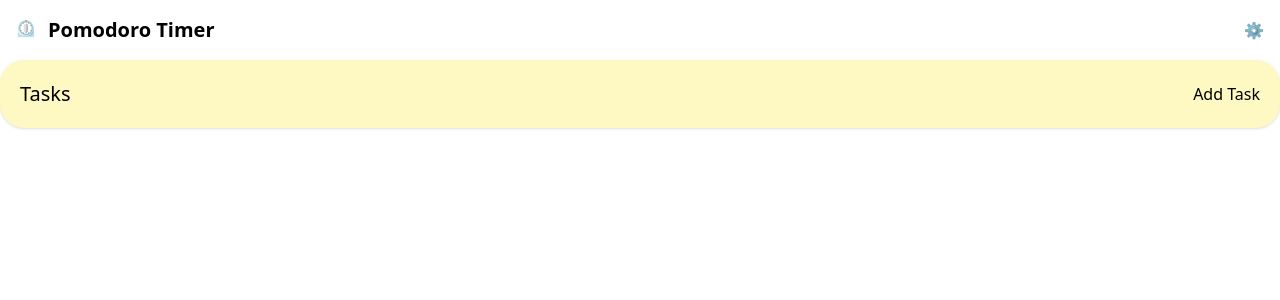
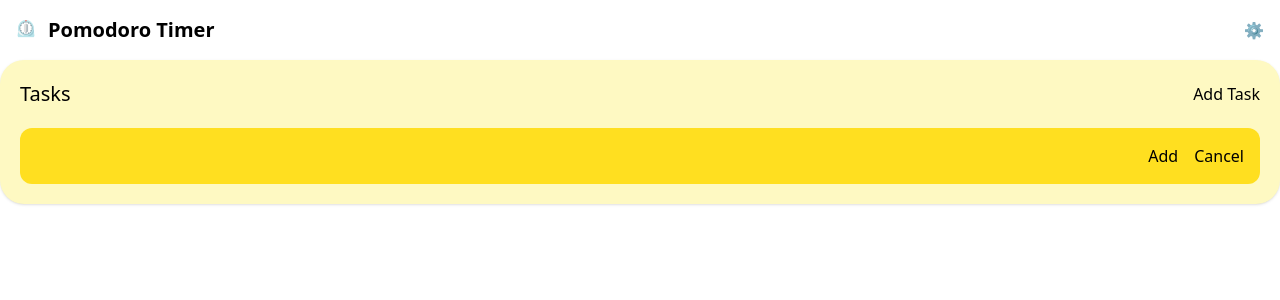
Before and after one commit to jstevenfm/PomodoroTimer-React-Tailwind, a React (Vite) app: page / in a window 1280 px wide. Shown: the top 300 px of the page. Built offline with nearby package versions, Linux system fonts and the light colour scheme.

Commit message:
feat: Integrate InputNewTask component into TasksHeader for task addition functionality

```diff
--- a/src/assets/components/sections/task/InputNewTask.jsx
+++ b/src/assets/components/sections/task/InputNewTask.jsx
@@ -1,8 +1,26 @@
-const InputNewTask = () => {
+const InputNewTask = ({ setTasks }) => {
+
+  const addNewTask = (e) => {
+    e.preventDefault();
+
+    const inputTitle = e.target.title.value;
+
+    if (inputTitle === "") {
+      return;
+    }
+    const newTask = {
+      id: Math.random().toString(36).substring(2, 9),
+      title: inputTitle,
+      completed: false,
+    };
+    setTasks((prevTasks) => [...prevTasks, newTask]);
+    e.target.title.value = "";
+  };
+
   return (
-    <form className="flex justify-between items-center bg-yellow-300 mt-5 rounded-xl p-4 gap-4">
-      <input type="text" className="flex-2/3" ></input>
-        <button type="submit">Add</button>
+    <form onSubmit={addNewTask} className="flex justify-between items-center bg-yellow-300 mt-5 rounded-xl p-4 gap-4">
+      <input type="text" name="title" className="flex-2/3" />
+        <button type="submit" >Add</button>
         <button type="button">Cancel</button>
     </form>
   )
--- a/src/assets/components/sections/task/TasksHeader.jsx
+++ b/src/assets/components/sections/task/TasksHeader.jsx
@@ -1,9 +1,19 @@
+
+
+import InputNewTask from "./InputNewTask";
+
 const TasksHeader = ({ setTasks }) => {
+
   return (
-    <header className="flex justify-between items-center">
-      <h2 className="text-xl font-medium">Tasks</h2>
-      <button className="cursor-pointer">Add Task</button>
-    </header>
+    <>
+      <header className="flex justify-between items-center">
+        <h2 className="text-xl font-medium">Tasks</h2>
+        <button className="cursor-pointer" >
+          Add Task
+        </button>
+      </header>
+      <InputNewTask setTasks={setTasks} />
+    </>
   );
 };
 
```
